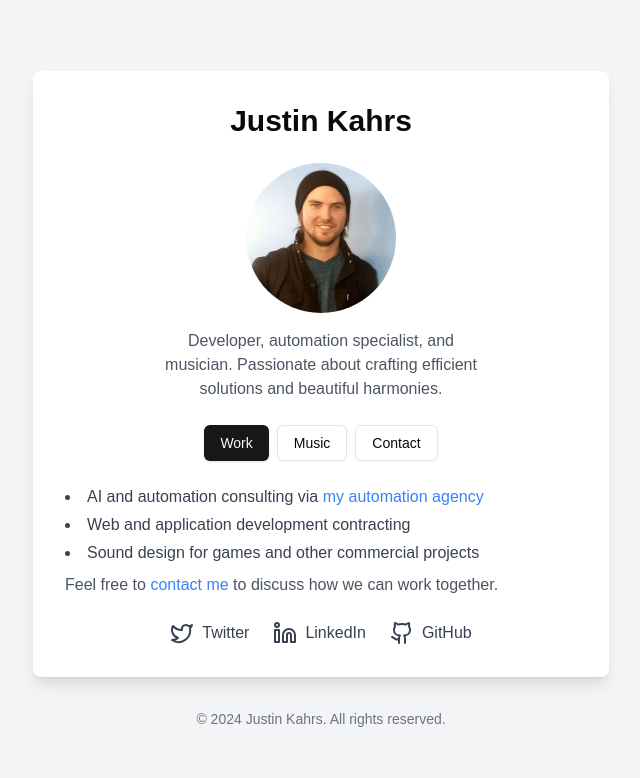
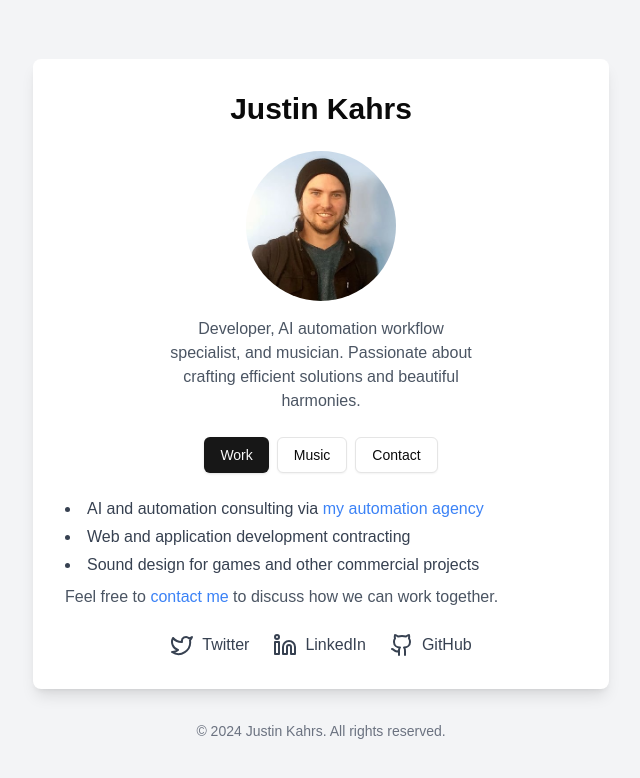
Before and after one commit to justinkahrs/portfolio, a Next.js app: page / in a window 1280 px wide. Shown: the top 778 px of the page, without its empty margins (319-959 px from the left). Built offline with nearby package versions, Linux system fonts and the light colour scheme.

Commit message:
fix: copy for anna

```diff
--- a/src/app/layout.tsx
+++ b/src/app/layout.tsx
@@ -36,8 +36,9 @@ export default function RootLayout({
                 className="rounded-full mb-4"
               />
               <p className="text-center text-gray-600 max-w-xs">
-                Developer, automation specialist, and musician. Passionate about
-                crafting efficient solutions and beautiful harmonies.
+                Developer, AI automation workflow specialist, and musician.
+                Passionate about crafting efficient solutions and beautiful
+                harmonies.
               </p>
             </div>
 
```
